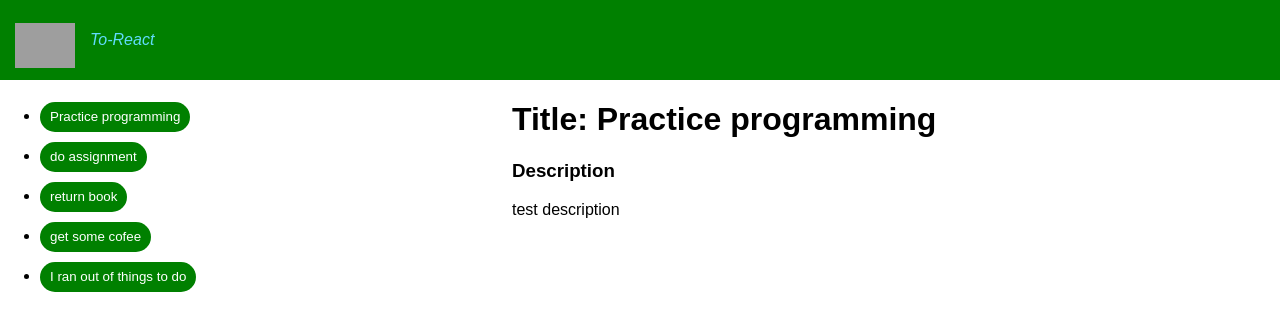
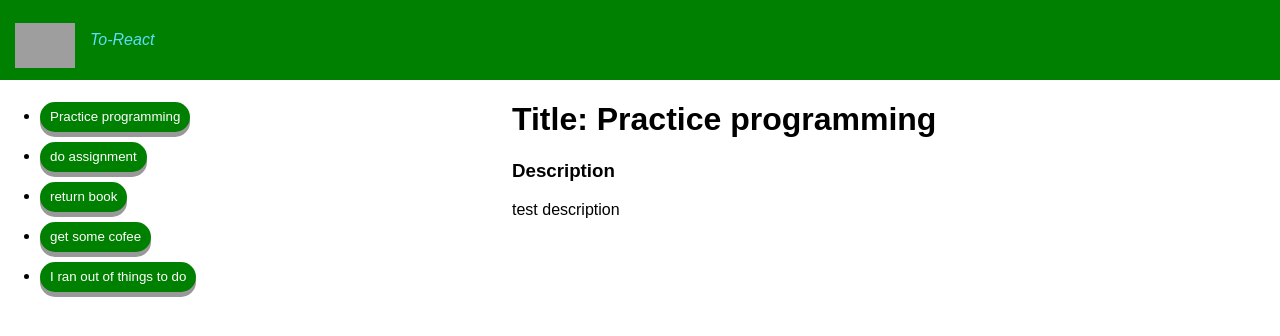
Before and after one commit to 0CottonBuds/react-to-do-list, a React (Vite) app: page / in a window 1280 px wide. Shown: the top 336 px of the page. Built offline with nearby package versions, Linux system fonts and the light colour scheme; grey boxes are pictures that could not be loaded.

Commit message:
add button press animation

```diff
--- a/src/App.css
+++ b/src/App.css
@@ -51,10 +51,16 @@ html,body
   color: white;
   padding-left: 10px;
   padding-right: 10px;
+  box-shadow: 0 5px #999;
 }
 
 .todo-list-container button:hover{
   background-color: #61dbfb;
+}
+
+.todo-list-container button:active{
+  box-shadow: 0 0 #999;
+  transform: translateY(5px);
 }
 
 .todo-list-item-infomarion-container{
```
